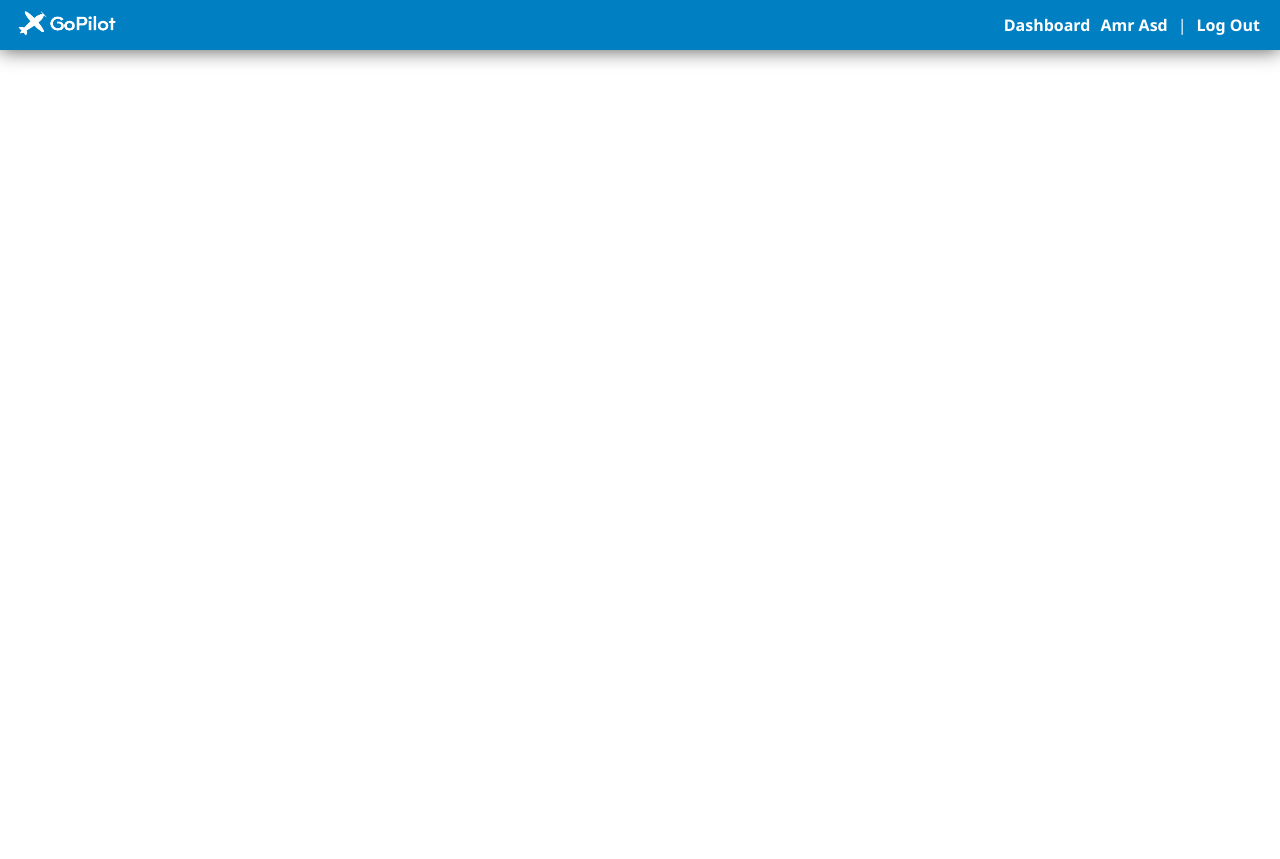
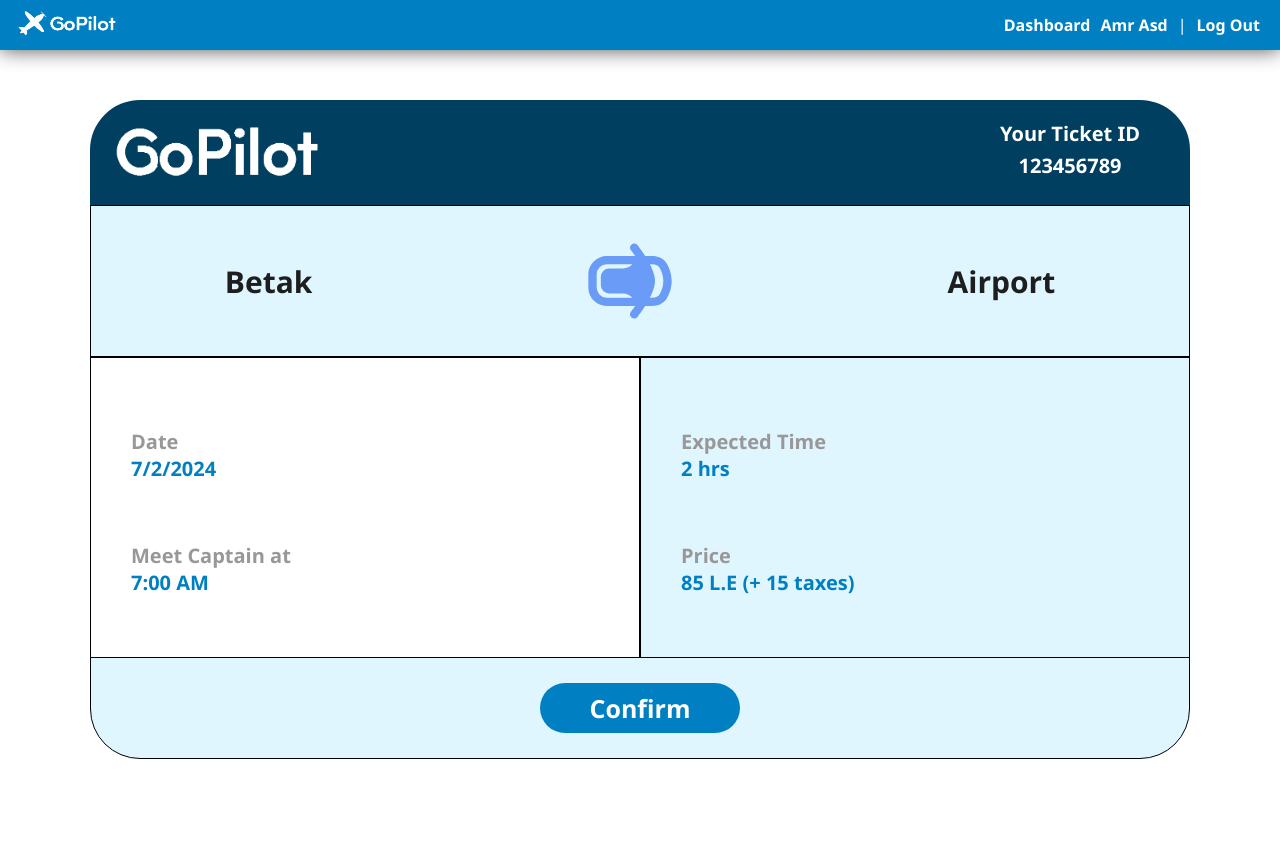
Before and after one commit to NightMare489/GoPilot, a PHP site: page /Ticket.php in a window 1280 px wide. Before the commit the page ends 64 px from the top, so only its background shows below. Run offline with PHP 8.4, Linux system fonts and the light colour scheme.

Commit message:
Ticket Final

```diff
--- a/Ticket.css
+++ b/Ticket.css
@@ -0,0 +1,122 @@
+body{
+    background-color: white;
+     background-repeat: no-repeat;background-attachment: scroll;
+     background-size: cover;
+  }
+
+  #container{
+    display: flex;
+    flex-direction: column;
+    margin: 100px auto;
+    width : 1100px;
+    height: 70%;
+  }
+
+  #level1{
+   border-top-right-radius: 50px ;
+   border-top-left-radius: 50px;
+
+  }
+
+  #Llev1{
+    float: right;
+    margin-right: 50px ;
+    display: flex;
+    flex-direction: column;
+    align-items: center;
+  }
+
+  #Llev1 p{
+    font-size: 20px;
+    font-weight: bold;
+    padding: 0px;
+    color: white;
+  }
+
+
+
+  #level2{
+    display: flex;
+    flex-direction: row;
+    justify-content: space-around;
+    align-items: center;
+    height: 150px;
+    width: 1098px;
+    background-color: #DFF6FF;
+    border: #000 1px solid;
+  }
+
+  #level2 p{
+    font-size: 30px;
+    font-weight: bold;
+    padding: 0px;
+    color: #1E1E1E;
+  }
+
+
+    #level3{
+        display: flex;
+        flex-direction: row;
+        justify-content: space-around;
+        align-items: center;
+        height: 300px;
+        width: 1100px;
+        }
+    .conlev3{
+        padding-top: 50px;
+        display: flex;
+        flex-direction: column;
+        border: #000 1px solid;
+    }
+
+    .conlev3 p{
+        margin-left: 40px;
+    }
+
+    .conlev3 .label{
+        font-size: 20px;
+        font-weight: bold;
+        padding: 0px;
+        color: #999797;
+        margin: 0px 0px 0px 40px;
+    }
+
+
+    .conlev3 .value{
+        font-size: 20px;
+        font-weight: bold;
+        padding: 0px;
+        color: #0080C3;
+        margin: 0px 0px 0px 40px;
+    }
+
+
+
+    #level4{
+        display: flex;
+        flex-direction: row;
+        justify-content: space-around;
+        align-items: center;
+        height: 100px;
+        width: 1098px;
+        border: #000 1px solid;
+        background-color:#DFF6FF ;
+        border-bottom-left-radius:  50px ;
+        border-bottom-right-radius:  50px ;
+        }
+
+        #level4 div{
+        background-color: #0080C3;
+        border-radius: 50px;
+        width: 200px;
+        height: 50% ;
+        display: flex;
+        flex-direction: row;
+        justify-content: center;
+        align-items: center;
+        color: white;
+        font-size: 25px;
+        font-weight: bold;
+
+
+        }
--- a/Ticket.php
+++ b/Ticket.php
@@ -3,6 +3,8 @@
 <head>
     <meta charset="UTF-8">
     <meta name="viewport" content="width=device-width, initial-scale=1.0">
+    <link rel="stylesheet" href="./Ticket.css?v=<?php echo time(); ?>">
+
     <title>Document</title>
 </head>
 <body>
@@ -10,5 +12,57 @@
     include 'nav.php';
     ?>
 
+    <div id="container">
+    <!-- level 1 -->
+    <div style="background-color: #003F60;" id="level1">
+      <img src="icons/logo.png" alt="logo" style="width: 213px ; height: 100px ; margin-left: 20px ">
+
+
+      <div id="Llev1">
+            <p style="margin-bottom: 0px;">Your Ticket ID</p>
+            <p style="margin-top: 5px ;">123456789</p>
+
+      </div>
+
+
+    </div>
+    <!-- level 2 -->
+    <div id="level2">
+
+    <p>Betak</p>
+
+     <img src="icons/Car.svg" alt="car" id="Car">
+
+     <p id="Ltext">Airport</p>
+
+    </div>
+    <!-- level 3 -->
+    <div id="level3">
+    <div class="conlev3" style="width: 50%; height:83%">
+        <p class="label" style="margin-top: 20px;">Date</p>
+        <p class="value" style="margin-bottom: 30px;">7/2/2024</p>
+
+        <p class="label" style="margin-top: 30px;">Meet Captain at</p>
+        <p class="value">7:00 AM</p>
+    </div>
+
+     <div class="conlev3" style="background-color: #DFF6FF; width:50%;height:83%">
+     <p class="label" style="margin-top: 20px;">Expected Time</p>
+        <p class="value" style="margin-bottom: 30px;">2 hrs</p>
+
+        <p class="label" style="margin-top: 30px;">Price</p>
+        <p class="value">85 L.E (+ 15 taxes)</p>
+     </div>
+    </div>
+    <!-- level 4 -->
+    <div id="level4">
+        <div>
+             Confirm
+        </div>
+    </div>
+
+
+    </div>
+
 </body>
 </html>
```
Also changed, not shown: icons/Car.svg (added).
